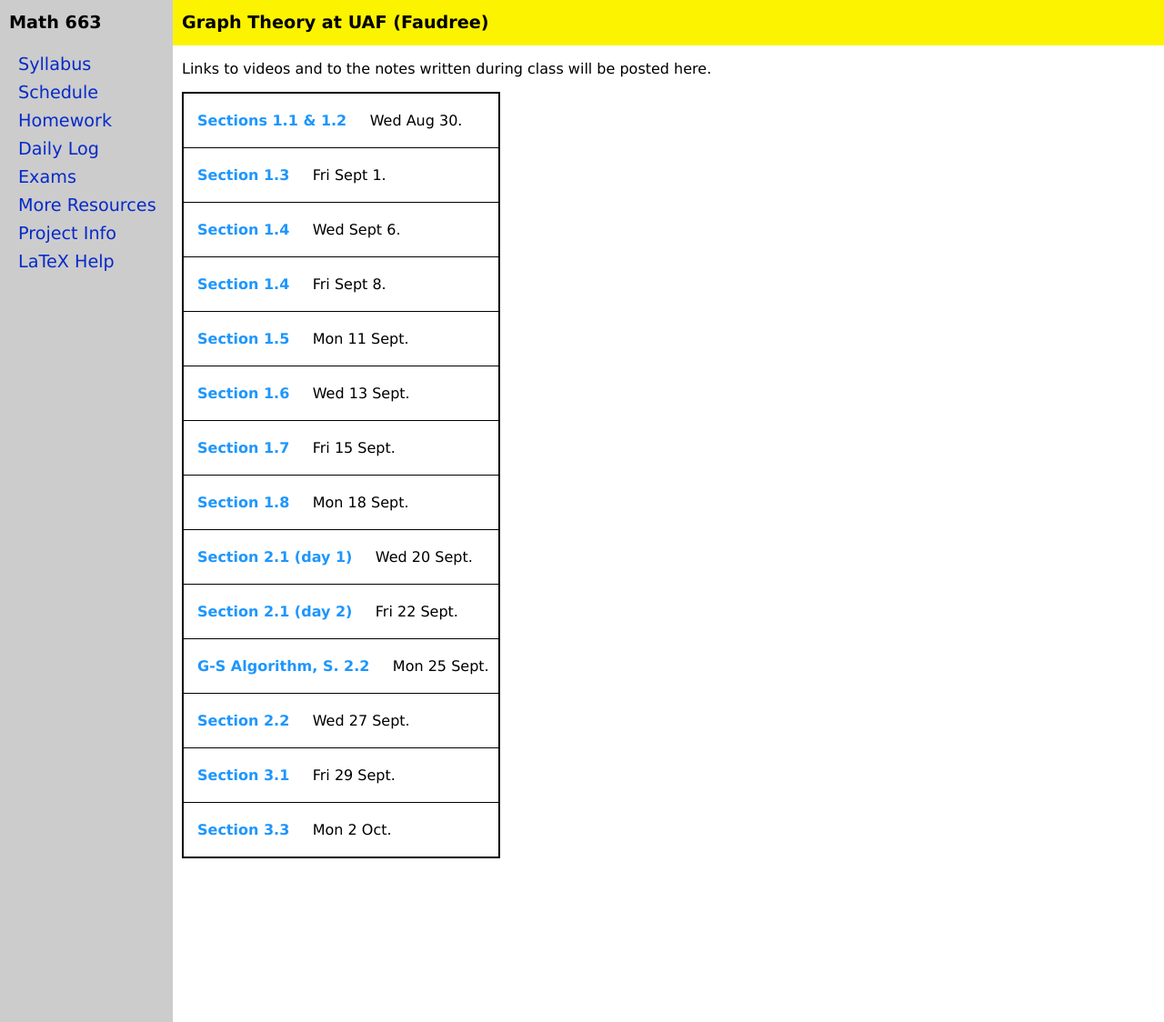
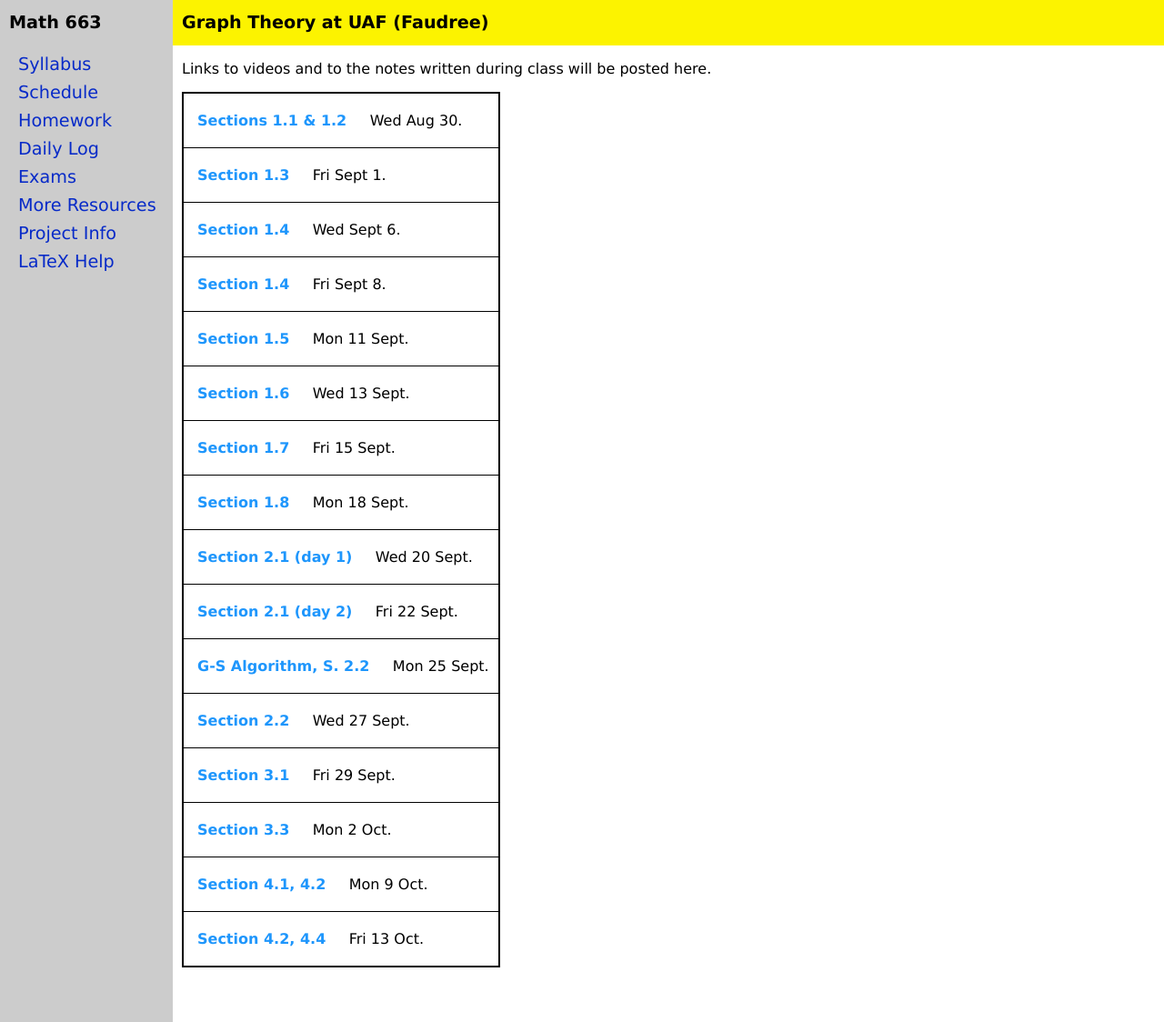
Before and after one commit to jrfaudree/GradGT, a Jekyll site: the page built from dailylog.md, in a window 1280 px wide and 1124 px high. Shown: the whole window at 91% size. Built offline with Jekyll 4.4.1, drawn with Linux system fonts in a browser that asks for light colours.

Commit message:
Update dailylog.yml

```diff
--- a/_data/dailylog.yml
+++ b/_data/dailylog.yml
@@ -43,3 +43,9 @@ dailylog:
 - name: Section 3.3
   date: Mon 2 Oct
   url: InClassNotes-mon-2-oct.pdf
+- name: Section 4.1, 4.2
+  date: Mon 9 Oct
+  url: InClassNotes-mon-9-oct.pdf
+- name: Section 4.2, 4.4
+  date: Fri 13 Oct
+  url: InClassNotes-fri-13-oct.pdf
```
